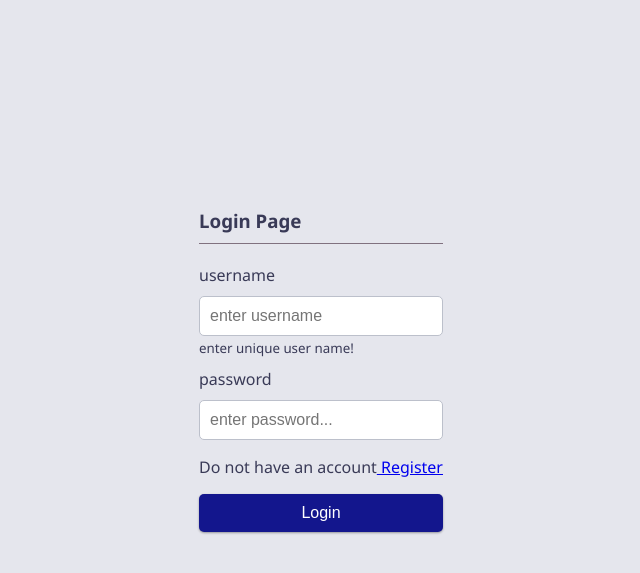
After one commit to mehbub17/Expanse_Tracker, a Django app: page /login_page/ in a window 1280 px wide. The commit adds this page. Shown: the top 573 px of the page, without its empty margins (319-959 px from the left). Run offline with Django 5.2, Linux system fonts and the light colour scheme; data comes from the database, SQL or seed files in the repository.

Commit message:
after login and regiser

```diff
--- a/tracker/models.py
+++ b/tracker/models.py
@@ -1,4 +1,5 @@
 from django.db import models
+from django.contrib.auth.models import User
 
 # Create your models here.
 
--- /dev/null
+++ b/tracker/templates/login.html
@@ -0,0 +1,53 @@
+{% extends "base.html" %} {%block start%}
+
+<div style="margin-top: -70px;!importent">
+  <h3>Login Page</h3>
+
+  {% comment %} {% if messages %}
+    <ul class="messages">
+      {% for message in messages %}
+        <li{% if message.tags %} class="{{ message.tags }}"{% endif %}>{{ message }}</li>
+      {% endfor %}
+    </ul>
+  {% endif %} {% endcomment %}
+
+  {% if messages %}
+  <script type="text/javascript">
+    window.onload = function() {
+      {% for message in messages %}
+        alert("{{ message }}");
+      {% endfor %}
+    }
+  </script>
+{% endif %}
+
+
+  <form method="POST" id="form">
+    {% csrf_token %}
+    <div class="form-control">
+      <label for="text">username</label>
+
+      <input
+        name="username"
+        type="text"
+        id="username"
+        placeholder="enter username"
+      />
+      <small>enter unique user name!</small>
+    </div>
+    <div class="form-control">
+      <label for="password">password <br /> </label>
+      <br>
+      <input
+        name="password"
+        type="text"
+        id="password"
+        placeholder="enter password..."
+      />
+    </div>
+    <p>Do not have an account<a href="{% url 'register-view' %}">  Register</a></p>
+    <button class="btn" type="submit">Login</button>
+  </form>
+</div>
+
+{%endblock%}
--- a/tracker/urls.py
+++ b/tracker/urls.py
@@ -4,5 +4,8 @@ from .import views
 
 urlpatterns = [
     path('',views.index,name='index'),
-    path('delete-transaction/<id>/',views.delete_transaction,name='delete_transaction')
+    path('delete-transaction/<id>/',views.delete_transaction,name='delete_transaction'),
+
+    path('login_page/',views.login_view,name='login-view'),
+    path('register_page/',views.register_view,name='register-view'),
 ]
--- a/tracker/views.py
+++ b/tracker/views.py
@@ -1,6 +1,9 @@
 from django.shortcuts import render,redirect
 from .models import TrackingHistory,CurrentBalance
 from django.db.models import Sum
+from django.contrib.auth.models import User
+from django.contrib import messages
+from django.contrib.auth import authenticate, login
 
 
 
@@ -61,3 +64,52 @@ def delete_transaction(request,id):
 
     tracking_history.delete()
     return redirect('/')
+
+def login_view(request):
+
+    if request.method == "POST":
+        username = request.POST.get('username')
+        password = request.POST.get('password')
+
+        user = User.objects.filter(username = username)
+        if not user.exists():
+            messages.success(request, "account not found")
+            return redirect("/login_page/")
+        user = authenticate(username=username,password=password)
+
+        if not user:
+            messages.success(request,"Incorrect Password")
+            return redirect('/login_page/')
+        login(request,user)
+        return redirect('/')
+
+
+    return render(request,'login.html')
+
+
+def register_view(request):
+
+    if request.method == "POST":
+        username = request.POST.get('username')
+        password = request.POST.get('password')
+        first_name = request.POST.get('fname')
+        last_name = request.POST.get('lname')
+
+        user = User.objects.filter(username = username)
+
+        if user.exists():
+            messages.success(request,"Username is already taken")
+            return redirect("/register_page/")
+
+        user = User.objects.create(
+            username =username,
+            first_name=first_name,
+            last_name = last_name,
+
+        )
+        user.set_password(password) #encrypts password
+        user.save()
+        messages.success(request,"account created")
+        return redirect("/register_page/")
+
+    return render(request,'register.html')
```
Also changed, not shown: tracker/templates/index.html (+8 -19 lines), tracker/templates/register.html (added, +55 -0 lines).
